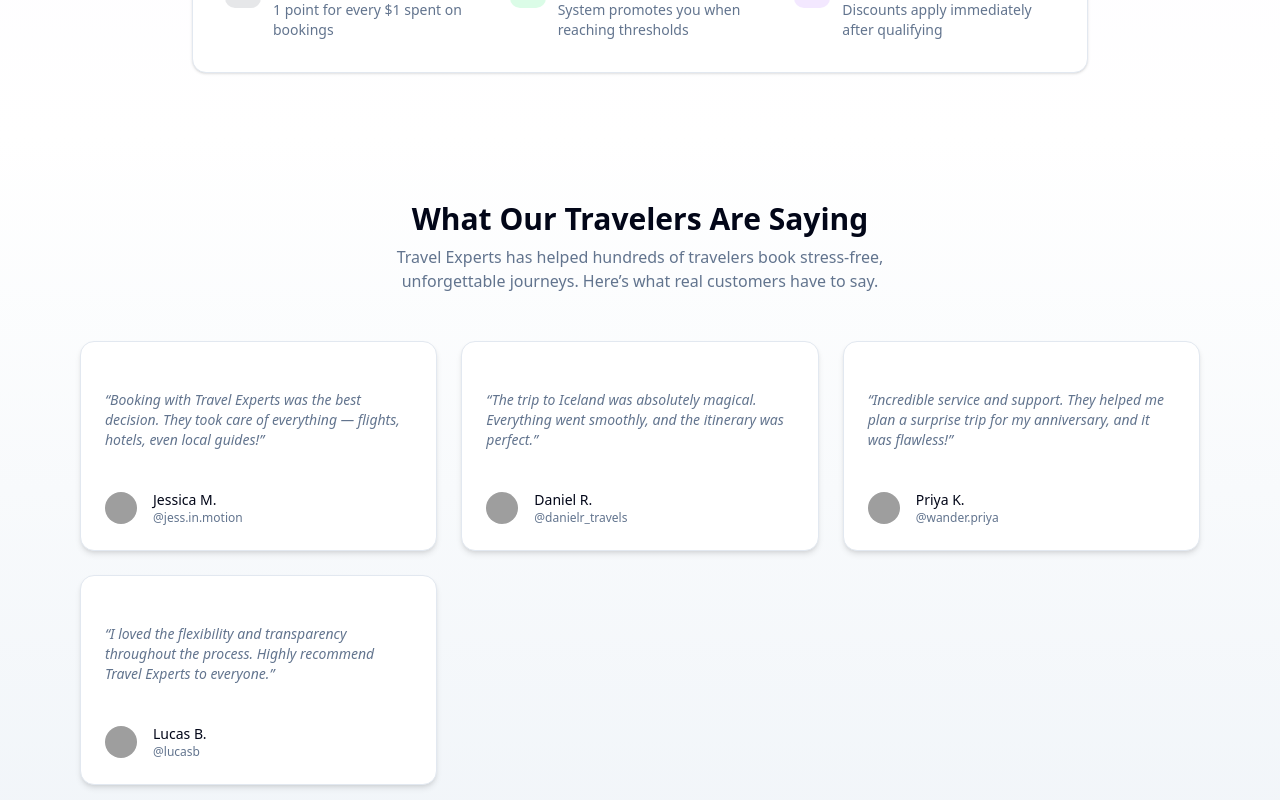
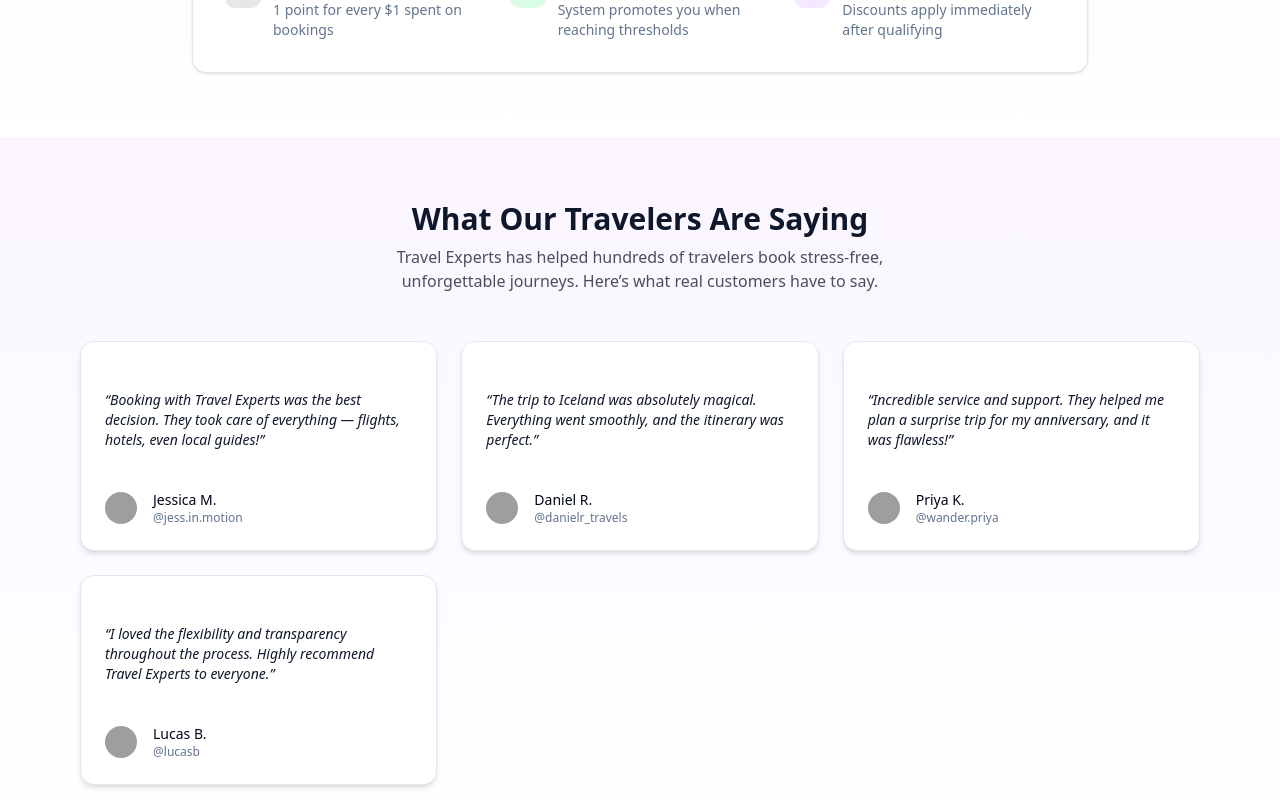
Before and after one commit to travel-expert-group-1-winter2024/travel-expert-web-frontend, a React (Vite) app: page / in a window 1280 px wide. Shown: the part 2720-3520 px from the top of the page. Built offline with nearby package versions, Linux system fonts and the light colour scheme; no server answers; grey boxes are pictures that could not be loaded; what @react-pdf/renderer would draw is missing.

Commit message:
[style] update background gradient and text colors in Testimonial component

```diff
--- a/src/components/organisms/Testimonial.tsx
+++ b/src/components/organisms/Testimonial.tsx
@@ -41,10 +41,12 @@ const testimonials: Testimonial[] = [
 
 function Testimonial() {
   return (
-    <section className='bg-gradient-to-b from-white to-slate-100 py-16'>
+    <section className='bg-gradient-to-b from-[#FAF5FF] to-white py-16'>
       <div className='mb-12 text-center'>
-        <h2 className='text-3xl font-bold'>What Our Travelers Are Saying</h2>
-        <p className='text-muted-foreground mx-auto mt-2 max-w-xl'>
+        <h2 className='text-primary text-3xl font-bold'>
+          What Our Travelers Are Saying
+        </h2>
+        <p className='text-foreground/70 mx-auto mt-2 max-w-xl'>
           Travel Experts has helped hundreds of travelers book stress-free,
           unforgettable journeys. Here’s what real customers have to say.
         </p>
@@ -53,7 +55,7 @@ function Testimonial() {
         {testimonials.map((t, idx) => (
           <Card key={idx} className='shadow-md'>
             <CardContent className='p-6 pb-4'>
-              <p className='text-muted-foreground text-sm italic'>
+              <p className='text-secondary-foreground text-sm italic'>
                 “{t.quote}”
               </p>
             </CardContent>
```
